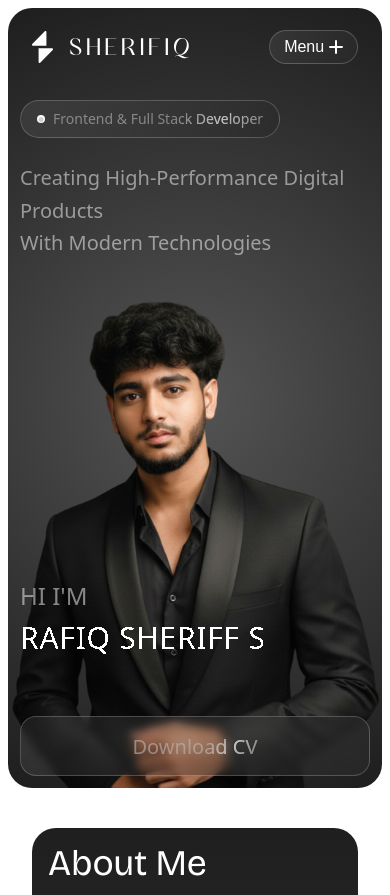
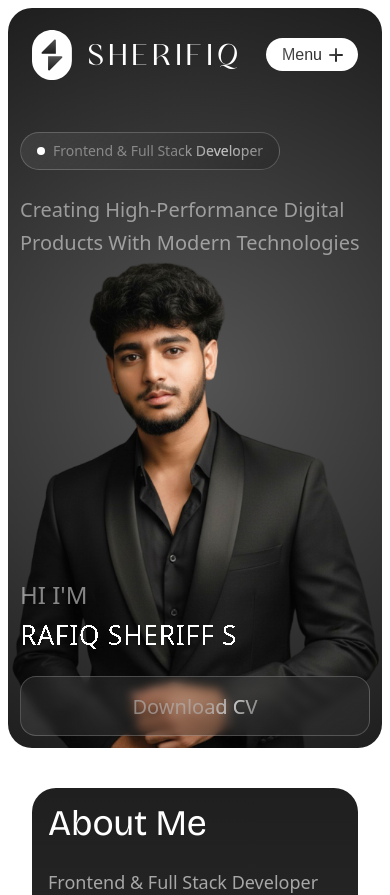
Before and after one commit to rafiq-sheriff/rafiq-portfolio-2, a Next.js app: page / in a window 390 px wide. Shown: the top 895 px of the page. Built offline with nearby package versions, Linux system fonts and the light colour scheme; a web font is replaced by a local one.

Commit message:
feat:fixed some small things, works

```diff
--- a/components/navigation/StaggeredMenu.css
+++ b/components/navigation/StaggeredMenu.css
@@ -63,7 +63,7 @@
 
  .sm-logo-img {
    display: block;
-  height: 32px;
+  height: 50px;
    width: auto;
    object-fit: contain;
    transition: filter 0.3s ease;
@@ -90,27 +90,21 @@
   position: relative;
   display: inline-flex;
   align-items: center;
-  gap: 0.3rem;
-  background: linear-gradient(
-    135deg,
-    rgba(255, 255, 255, 0.08) 0%,
-    rgba(42, 42, 42, 0.7) 100%
-  );
-  border: 1px solid rgba(255, 255, 255, 0.2);
+  justify-content: center;
+  gap: 0.4rem;
+  background: #ffffff !important;
+  border: none;
   border-radius: 9999px;
-  backdrop-filter: blur(5px) saturate(120%);
-  -webkit-backdrop-filter: blur(0px) saturate(10%);
   cursor: pointer;
-  color: #e9e9ef;
+  overflow: visible;
+  padding: 0.55rem 0.95rem;
   font-family: 'Poppins', sans-serif;
   font-weight: 500;
   line-height: 1;
-  overflow: visible;
-  padding: 0.5rem 0.85rem;
 }
 
 .sm-toggle[data-open='true'] {
-  background: transparent;
+  background: #ffffff !important;
   border: none;
   backdrop-filter: none;
   -webkit-backdrop-filter: none;
@@ -146,6 +140,9 @@
   height: 1em;
   line-height: 1;
   font-family: 'Poppins', sans-serif;
+  background: linear-gradient(135deg, #545454 0%, #1e1e1e 100%);
+  -webkit-background-clip: text;
+  -webkit-text-fill-color: transparent;
 }
 
  .sm-icon {
@@ -171,8 +168,8 @@
   top: 50%;
   width: 100%;
   height: 2px;
-  background: currentColor;
-  border-radius: 2px;
+  background: linear-gradient(135deg, #545454 0%, #1e1e1e 100%) !important;
+  border-radius: 1px;
   transform: translate(-50%, -50%);
   will-change: transform;
 }
@@ -443,12 +440,20 @@
  }
 
   @media (max-width: 768px) {
-   .staggered-menu-wrapper[data-open] .rosehot {
-     color: #545454;
+    .staggered-menu-panel {
+      padding-top: 8.5em;
     }
 
-   .staggered-menu-wrapper[data-open] .sm-logo-img {
-     filter: invert(33%) sepia(12%) saturate(0%) brightness(68%) contrast(88%);
+    .staggered-menu-wrapper[data-open] .rosehot {
+      background: linear-gradient(135deg, #545454 0%, #1e1e1e 100%);
+      -webkit-background-clip: text;
+      -webkit-text-fill-color: transparent;
+    }
+
+    .staggered-menu-wrapper:not([data-open]) .rosehot {
+      background: none;
+      -webkit-background-clip: initial;
+      -webkit-text-fill-color: initial;
     }
 
     .rosehot {
--- a/components/navigation/StaggeredMenu.tsx
+++ b/components/navigation/StaggeredMenu.tsx
@@ -2,6 +2,7 @@
 
 import React, {
    useCallback,
+   useEffect,
    useLayoutEffect,
    useRef,
    useState,
@@ -54,7 +55,7 @@ import { downloadCV } from '@/lib/downloadUtils';
    displaySocials = true,
    displayItemNumbering = true,
    className,
-   logoUrl = '/assets/icons/logo.svg',
+   logoUrl = '/assets/icons/logo2.svg',
    menuButtonColor = '#fff',
    openMenuButtonColor = '#fff',
    accentColor = '#5227FF',
@@ -71,6 +72,7 @@ import { downloadCV } from '@/lib/downloadUtils';
 
    const [open, setOpen] = useState(false);
   const [isReady, setIsReady] = useState(false);
+   const [isScrolled, setIsScrolled] = useState(false);
    const openRef = useRef(false);
    const panelRef = useRef<HTMLDivElement | null>(null);
    const preLayersRef = useRef<HTMLDivElement | null>(null);
@@ -90,6 +92,22 @@ import { downloadCV } from '@/lib/downloadUtils';
    const toggleBtnRef = useRef<HTMLButtonElement | null>(null);
    const busyRef = useRef(false);
    const itemEntranceTweenRef = useRef<gsap.core.Tween | null>(null);
+
+    useEffect(() => {
+      const handleScroll = () => {
+        if (window.scrollY > 20) {
+          setIsScrolled(true);
+        } else {
+          setIsScrolled(false);
+        }
+      };
+
+      handleScroll();
+      window.addEventListener('scroll', handleScroll, { passive: true });
+      return () => {
+        window.removeEventListener('scroll', handleScroll);
+      };
+    }, []);
 
    useLayoutEffect(() => {
      const ctx = gsap.context(() => {
@@ -495,11 +513,11 @@ import { downloadCV } from '@/lib/downloadUtils';
          })()}
        </div>
       <header className="staggered-menu-header" aria-label="Main navigation header">
-        <div className="sm-navbar-container flex items-center justify-between w-full px-5 py-4 rounded-3xl">
-          <div className="flex items-center gap-4 cursor-pointer">
+        <div className="sm-navbar-container flex items-center justify-between w-full ">
+          <div className="flex items-center cursor-pointer">
             <div className="sm-logo" aria-label="Logo">
               <Image
-                src={logoUrl || '/assets/icons/logo.svg'}
+                src={logoUrl || '/assets/icons/logo2.svg'}
                 alt="Logo"
                 className="sm-logo-img"
                 draggable={false}
@@ -508,9 +526,14 @@ import { downloadCV } from '@/lib/downloadUtils';
               />
             </div>
             <span
-              className="rosehot text-white text-2xl flex items-center justify-center hover:text-white/80 transition-colors"
+              className={`rosehot text-white text-3xl flex items-center justify-center hover:text-white/80 transition-all duration-500 ease-in-out ${
+                isScrolled
+                  ? 'opacity-0 max-w-0 ml-0 pointer-events-none overflow-hidden'
+                  : 'opacity-100 max-w-[200px] ml-4'
+              }`}
               style={{
                 letterSpacing: '0.10em',
+                whiteSpace: 'nowrap',
               }}
             >
               SHERIFIQ
--- a/components/navigation/navbar.tsx
+++ b/components/navigation/navbar.tsx
@@ -28,7 +28,7 @@ const Navbar = () => {
         openMenuButtonColor="#1e1e1e"
         changeMenuColorOnOpen
         colors={['#1e1e1e', '#545454']}
-        logoUrl="/assets/icons/logo.svg"
+        logoUrl="/assets/icons/logo2.svg"
         accentColor="#545454"
         isFixed
       />
--- a/components/pages/hero/hero.tsx
+++ b/components/pages/hero/hero.tsx
@@ -29,7 +29,7 @@ const Hero = () => {
         </div>
 
         {/* Content Container - All text and button in one div */}
-        <div className="relative z-10 h-full flex flex-col justify-between pt-20">
+        <div className="relative z-10 h-full flex flex-col justify-between pt-28">
           {/* Main Content Wrapper */}
           <div className="flex flex-col justify-between h-full gap-[17rem]">
             {/* First Section - UI/UX Badge and Description */}
@@ -47,13 +47,9 @@ const Hero = () => {
                       WebkitBackdropFilter: 'blur(0px) saturate(10%)',
                     }}
                   >
-                    <div className="w-2 h-2 bg-white rounded-full flex items-center justify-center">
-                      <ShinyText
-                        text="●"
-                        disabled={false}
-                        speed={2}
-                        className="text-white text-xs"
-                      />
+                    <div className="relative flex h-2 w-2">
+                      <span className="animate-ping absolute inline-flex h-full w-full rounded-full bg-white opacity-75"></span>
+                      <span className="relative inline-flex rounded-full h-2 w-2 bg-white"></span>
                     </div>
                     <ShinyText
                       text="Frontend & Full Stack Developer"
@@ -67,9 +63,7 @@ const Hero = () => {
                 {/* Description Text */}
                 <div className="mb-12">
                   <p className="text-white/50 text-xl font-light leading-relaxed text-left">
-                    Creating High-Performance Digital Products
-                    <br />
-                    With Modern Technologies
+                    Creating High-Performance Digital Products With Modern Technologies
                   </p>
                 </div>
               </div>
@@ -84,10 +78,10 @@ const Hero = () => {
                     <span className="block text-2xl mb-2 text-white/50">
                       HI I'M
                     </span>
-                    <span className="block text-[1rem] font-medium tracking-wide">
+                    <span className="block text-[1rem] font-medium tracking-wide whitespace-nowrap">
                       <MorphingText
                         texts={['RAFIQ SHERIFF S', 'FULL STACK DEVELOPER']}
-                        className="text-white text-3xl font-medium tracking-wide"
+                        className="text-white text-[6.8vw] min-[400px]:text-2xl sm:text-3xl font-medium tracking-wide whitespace-nowrap"
                       />
                     </span>
                   </h1>
@@ -176,13 +170,9 @@ const Hero = () => {
                   WebkitBackdropFilter: 'blur(0px) saturate(10%)',
                 }}
               >
-                <div className="w-2 h-2 bg-[#ffffff] rounded-full flex items-center justify-center">
-                  <ShinyText
-                    text="●"
-                    disabled={false}
-                    speed={2}
-                    className="text-white text-xs"
-                  />
+                <div className="relative flex h-2 w-2">
+                  <span className="animate-ping absolute inline-flex h-full w-full rounded-full bg-white opacity-75"></span>
+                  <span className="relative inline-flex rounded-full h-2 w-2 bg-white"></span>
                 </div>
                 <ShinyText
                     text="Frontend & Full Stack Developer"
--- a/components/ui/morphing-text.tsx
+++ b/components/ui/morphing-text.tsx
@@ -100,9 +100,9 @@ const Texts: React.FC<Pick<MorphingTextProps, 'texts'>> = ({ texts }) => {
   const { text1Ref, text2Ref } = useMorphingText(texts);
   return (
     <>
-      <span className="inline-block w-full" ref={text1Ref} />
+      <span className="inline-block w-full whitespace-nowrap" ref={text1Ref} />
       <span
-        className="absolute inset-x-0 top-0 m-auto inline-block w-full"
+        className="absolute inset-x-0 top-0 m-auto inline-block w-full whitespace-nowrap"
         ref={text2Ref}
       />
     </>
```
Also changed, not shown: public/assets/icons/logo2.svg (added), 1 other file (tests, documents, lock files or other folders). Lines whose indentation alone changed are shown as unchanged.
